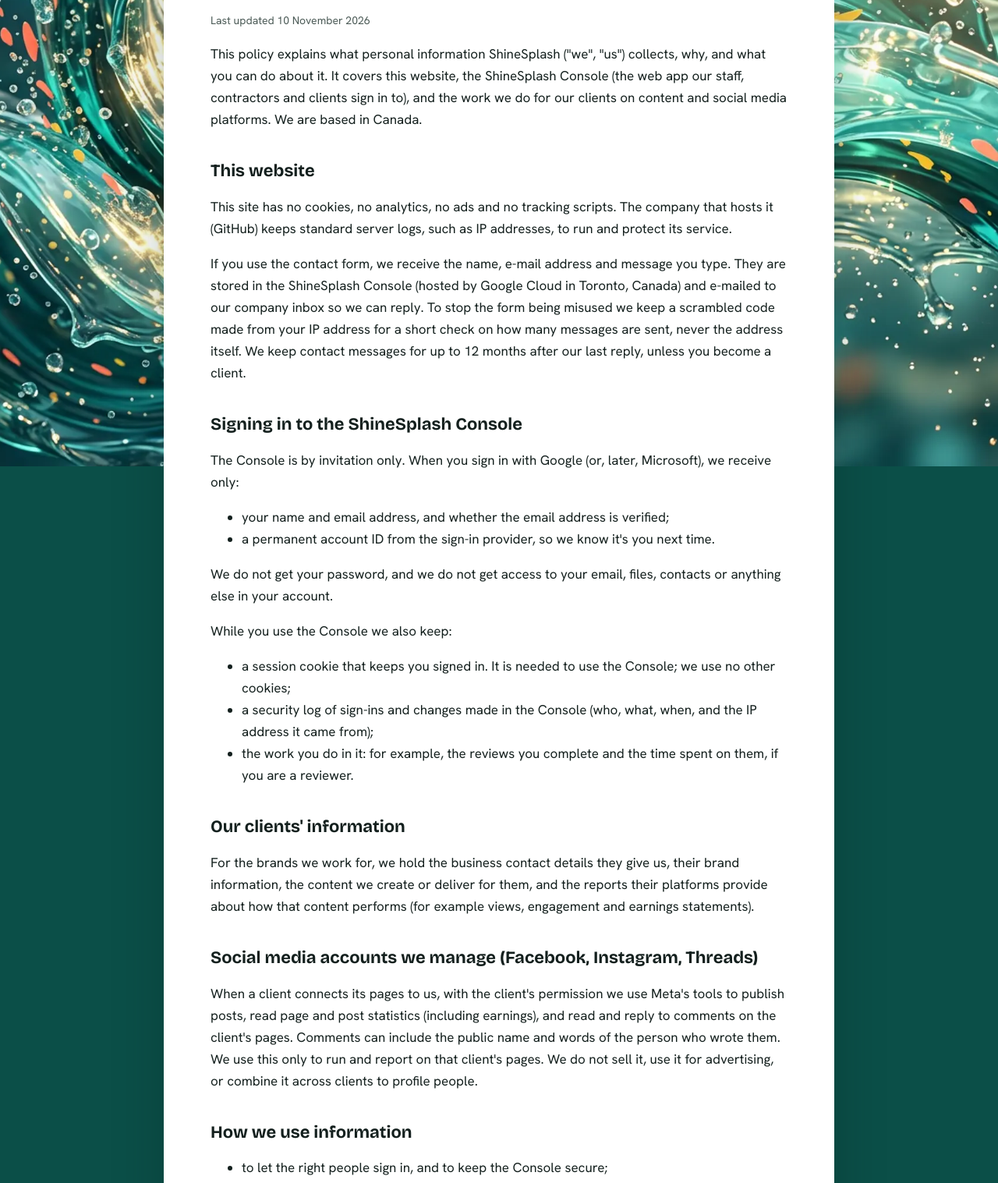
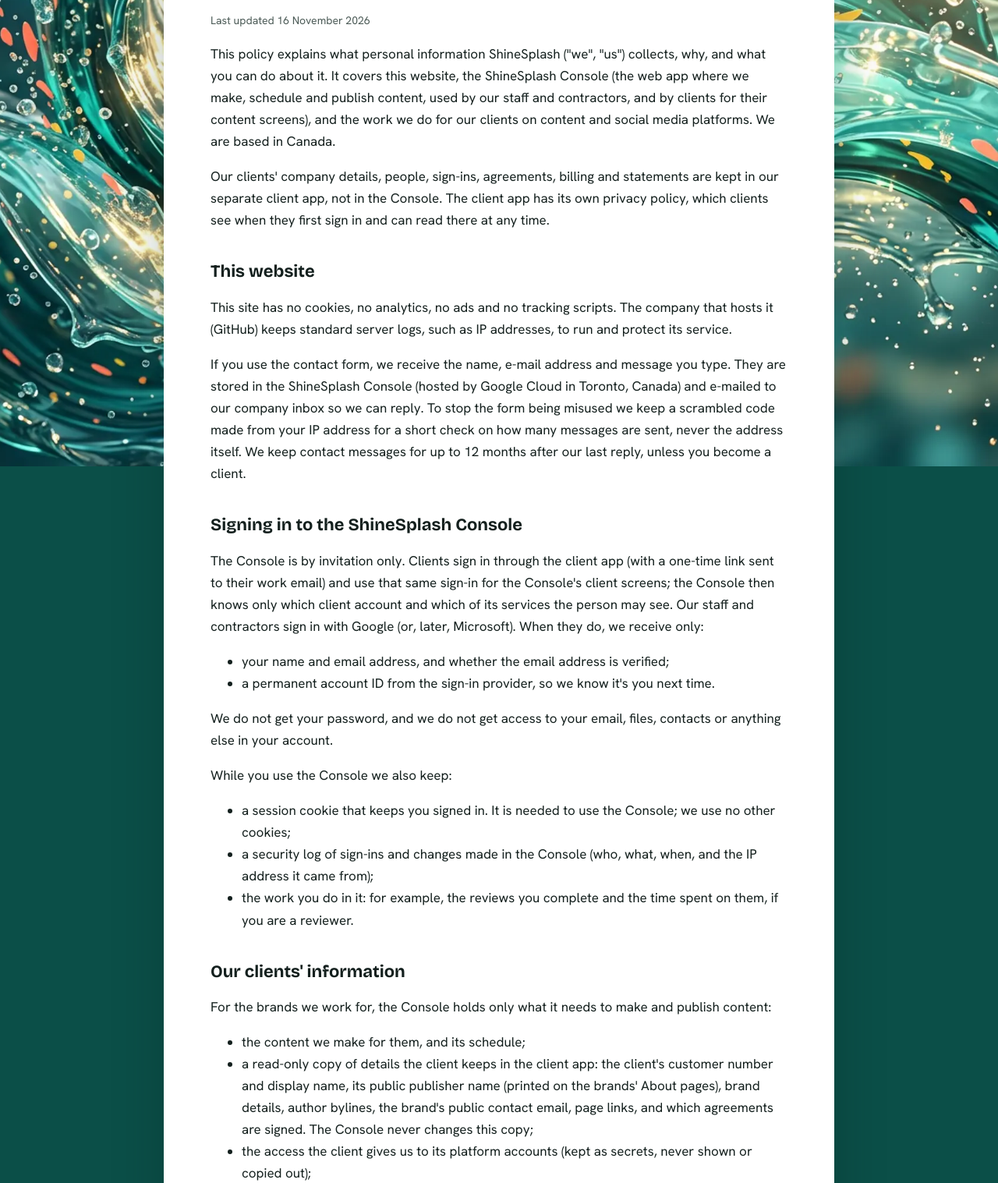
Before and after one commit to shinesplash/shinesplash.github.io, a plain HTML site: page privacy/index.html in a window 1280 px wide. Shown: the part 202-1719 px from the top of the page at 78% size. Drawn offline with Linux system fonts and the light colour scheme.

Commit message:
privacy page: client personal data update (16 November 2026)

```diff
--- a/privacy/index.html
+++ b/privacy/index.html
@@ -18,21 +18,22 @@
   <a class="brand" href="/"><picture><source media="(prefers-color-scheme: dark)" srcset="/assets/lockup-dark-240.png"><img class="brand-logo" src="/assets/lockup-light-240.png" width="199" height="40" alt="ShineSplash"></picture></a>
   <nav aria-label="Main">
     <a class="nav-link" href="/#services">Services</a><a class="nav-link" href="/#how">How we work</a><a class="nav-link" href="/#contact">Contact</a>
-    <a class="btn btn-small" href="https://app.shinesplash.com/signin">Sign in</a>
+    <a data-brand="consoleUrl" class="btn btn-small" href="https://app.shinesplash.com/signin">Sign in</a>
   </nav>
 </div></header>
 <main><div class="wrap page">
   <h1>Privacy policy</h1>
-  <p class="meta">Last updated 10 November 2026</p>
+  <p class="meta">Last updated 16 November 2026</p>
 
-  <p>This policy explains what personal information ShineSplash ("we", "us") collects, why, and what you can do about it. It covers this website, the ShineSplash Console (the web app our staff, contractors and clients sign in to), and the work we do for our clients on content and social media platforms. We are based in Canada.</p>
+  <p>This policy explains what personal information ShineSplash ("we", "us") collects, why, and what you can do about it. It covers this website, the ShineSplash Console (the web app where we make, schedule and publish content, used by our staff and contractors, and by clients for their content screens), and the work we do for our clients on content and social media platforms. We are based in Canada.</p>
+  <p>Our clients' company details, people, sign-ins, agreements, billing and statements are kept in our separate client app, not in the Console. The client app has its own privacy policy, which clients see when they first sign in and can read there at any time.</p>
 
   <h2>This website</h2>
   <p>This site has no cookies, no analytics, no ads and no tracking scripts. The company that hosts it (GitHub) keeps standard server logs, such as IP addresses, to run and protect its service.</p>
   <p>If you use the contact form, we receive the name, e-mail address and message you type. They are stored in the ShineSplash Console (hosted by Google Cloud in Toronto, Canada) and e-mailed to our company inbox so we can reply. To stop the form being misused we keep a scrambled code made from your IP address for a short check on how many messages are sent, never the address itself. We keep contact messages for up to <span data-retention="contact_message_months">12 months</span> after our last reply, unless you become a client.</p>
 
   <h2>Signing in to the ShineSplash Console</h2>
-  <p>The Console is by invitation only. When you sign in with Google (or, later, Microsoft), we receive only:</p>
+  <p>The Console is by invitation only. Clients sign in through the client app (with a one-time link sent to their work email) and use that same sign-in for the Console's client screens; the Console then knows only which client account and which of its services the person may see. Our staff and contractors sign in with Google (or, later, Microsoft). When they do, we receive only:</p>
   <ul>
     <li>your name and email address, and whether the email address is verified;</li>
     <li>a permanent account ID from the sign-in provider, so we know it's you next time.</li>
@@ -46,7 +47,14 @@
   </ul>
 
   <h2>Our clients' information</h2>
-  <p>For the brands we work for, we hold the business contact details they give us, their brand information, the content we create or deliver for them, and the reports their platforms provide about how that content performs (for example views, engagement and earnings statements).</p>
+  <p>For the brands we work for, the Console holds only what it needs to make and publish content:</p>
+  <ul>
+    <li>the content we make for them, and its schedule;</li>
+    <li>a read-only copy of details the client keeps in the client app: the client's customer number and display name, its public publisher name (printed on the brands' About pages), brand details, author bylines, the brand's public contact email, page links, and which agreements are signed. The Console never changes this copy;</li>
+    <li>the access the client gives us to its platform accounts (kept as secrets, never shown or copied out);</li>
+    <li>technical results: website and feed checks, feed addresses, posts, and the reports platforms provide about how the content performs (for example views, engagement and earnings).</li>
+  </ul>
+  <p>The Console does not hold the client's contacts, sign-ins, billing details, signatures or tax forms.</p>
 
   <h2>Social media accounts we manage (Facebook, Instagram, Threads)</h2>
   <p>When a client connects its pages to us, with the client's permission we use Meta's tools to publish posts, read page and post statistics (including earnings), and read and reply to comments on the client's pages. Comments can include the public name and words of the person who wrote them. We use this only to run and report on that client's pages. We do not sell it, use it for advertising, or combine it across clients to profile people.</p>
@@ -73,10 +81,10 @@
   <p>Some of these services store data outside Canada, including in the United States. We may also disclose information if the law requires it.</p>
 
   <h2>Where it is kept and for how long</h2>
-  <p>Console data is kept on systems we control, with access limited to people who need it. We keep account information while you have access and for up to <span data-retention="account_months">12 months</span> after it ends. The security log is kept for <span data-retention="security_log_months">24 months</span>. We keep client records for as long as our contract and tax rules require. Information from Meta about a client's pages is deleted within <span data-retention="deletion_deadline_days">30 days</span> after the client disconnects us or asks for deletion, unless the law requires us to keep it.</p>
+  <p>Console data is kept on systems we control, with access limited to people who need it. We keep account information while you have access and for up to <span data-retention="account_months">12 months</span> after it ends. The security log is kept for <span data-retention="security_log_months">24 months</span>. The Console's copy of a client's details, the content and the technical results are kept while we work for that client and then as the client's agreements and the client app's privacy policy say; the copy is erased when the client app tells us the client asked for deletion. Information from Meta about a client's pages is deleted within <span data-retention="deletion_deadline_days">30 days</span> after the client disconnects us or asks for deletion, unless the law requires us to keep it.</p>
 
   <h2>Your choices and rights</h2>
-  <p>You can ask us what personal information we hold about you, ask us to correct it, or ask us to delete it. Use the <a href="/#contact">contact form</a> or e-mail <a href="mailto:admin@shinesplash.com">admin@shinesplash.com</a> and we will reply within <span data-retention="deletion_deadline_days">30 days</span>. To delete data that came from Facebook or Instagram, see <a href="/data-deletion/">Delete my data</a>. If you are not satisfied with our answer, you can complain to the Office of the Privacy Commissioner of Canada.</p>
+  <p>You can ask us what personal information we hold about you, ask us to correct it, or ask us to delete it. Use the <a href="/#contact">contact form</a> or e-mail <a data-brand="contactEmail" href="mailto:admin@shinesplash.com">admin@shinesplash.com</a> and we will reply within <span data-retention="deletion_deadline_days">30 days</span>. To delete data that came from Facebook or Instagram, see <a href="/data-deletion/">Delete my data</a>. If you are not satisfied with our answer, you can complain to the Office of the Privacy Commissioner of Canada.</p>
 
   <h2>Children</h2>
   <p>Our services are for businesses. We do not knowingly collect information from children.</p>
@@ -85,11 +93,11 @@
   <p>If we change this policy we will update the date at the top. If a change is significant, we will tell the people who use the Console.</p>
 
   <h2>Contact</h2>
-  <p>ShineSplash · <a href="/#contact">contact form</a> · <a href="mailto:admin@shinesplash.com">admin@shinesplash.com</a></p>
+  <p>ShineSplash · <a href="/#contact">contact form</a> · <a data-brand="contactEmail" href="mailto:admin@shinesplash.com">admin@shinesplash.com</a></p>
 </div></main>
 <footer class="site-foot"><div class="wrap">
   <span class="brand brand-small"><img src="/assets/crown-64.png" width="20" height="20" alt="">ShineSplash</span>
-  <a href="https://app.shinesplash.com/signin">Client sign in</a><a href="/privacy/" aria-current="page">Privacy policy</a><a href="/data-deletion/">Delete my data</a>
+  <a data-brand="consoleUrl" href="https://app.shinesplash.com/signin">Client sign in</a><a href="/privacy/" aria-current="page">Privacy policy</a><a href="/data-deletion/">Delete my data</a>
   <p class="a11y-note">Accessible formats and communication supports are available on request, at no extra cost. Tell us through the <a href="/#contact">contact form</a> and we will answer within <span data-retention="accessibility_reply_business_days">10 business days</span>.</p>
   <span class="copy">© 2026 ShineSplash</span>
 </div></footer>
```
